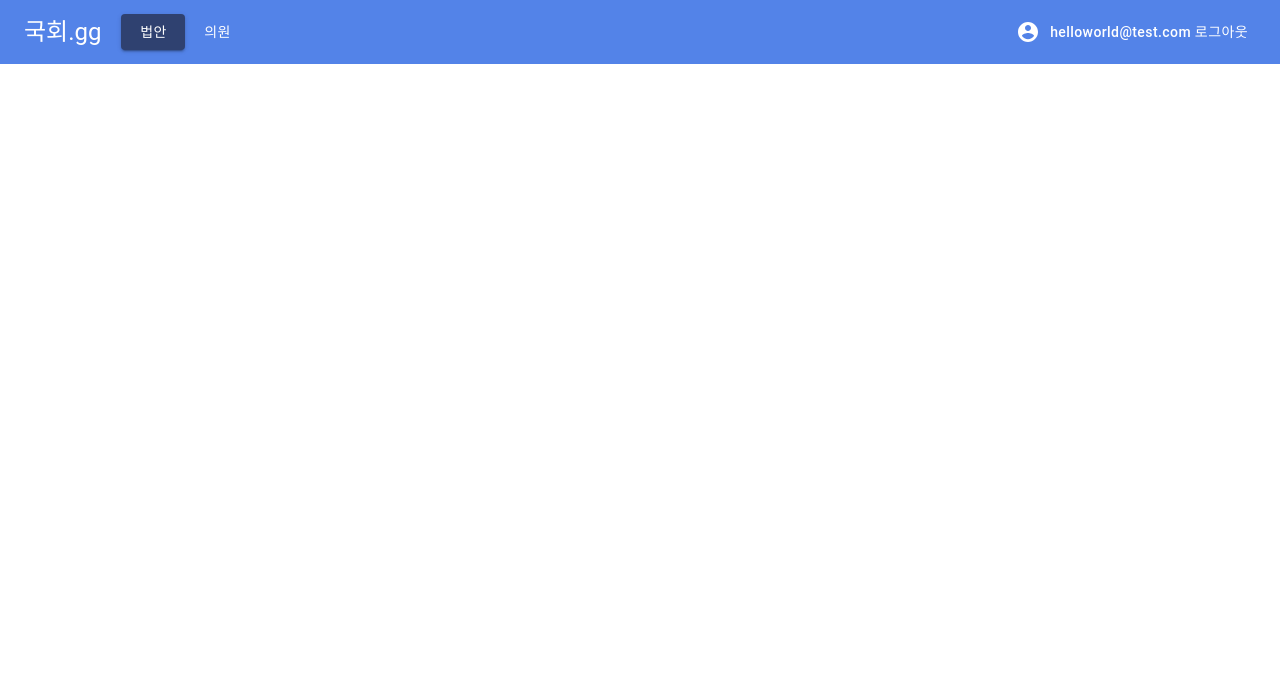
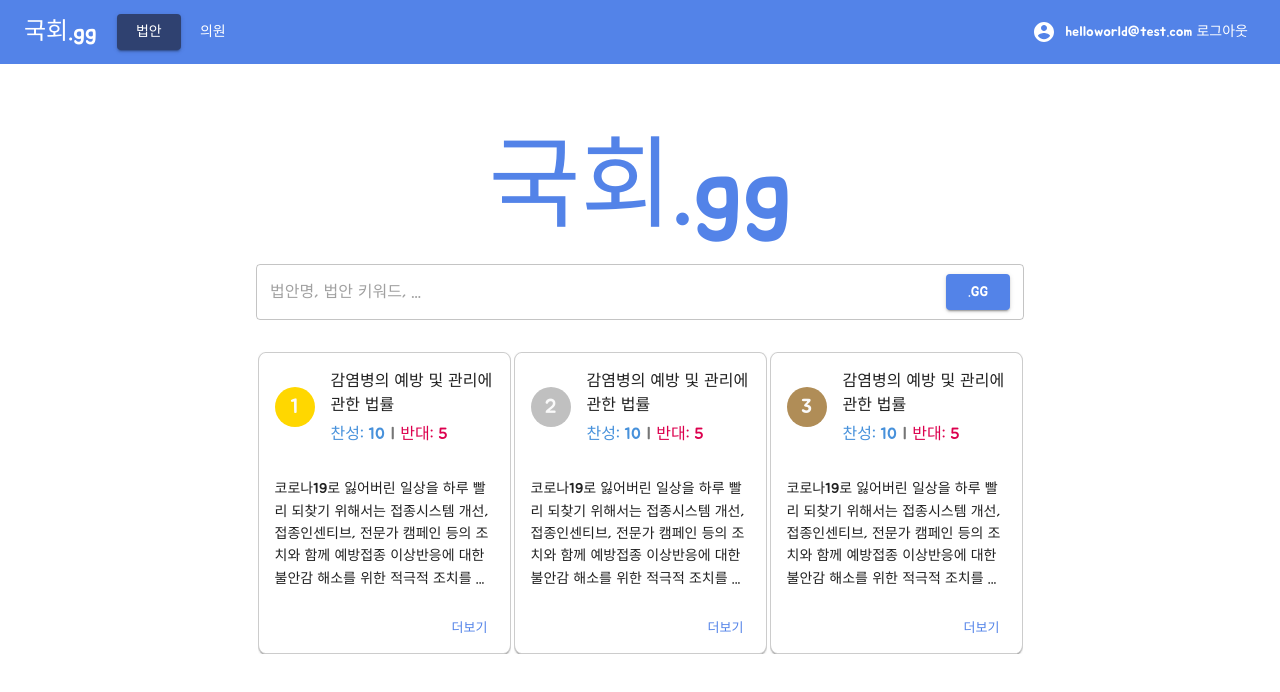
Before and after one commit to stg0123/assembly_project, a React (Create React App) app in the folder client/: page / in a window 1280 px wide. Shown: the top 692 px of the page. Built offline with nearby package versions, Linux system fonts and the light colour scheme.

Commit message:
[FRONTEND] 메인 화면, 탑3, 검색바

```diff
--- a/client/public/index.html
+++ b/client/public/index.html
@@ -1,14 +1,13 @@
 <!DOCTYPE html>
 <html lang="en">
+
 <head>
   <meta charset="utf-8" />
   <link rel="icon" href="%PUBLIC_URL%/favicon.ico" />
+  <link href="https://fonts.googleapis.com/css2?family=Black+Han+Sans&family=Jua&display=swap" rel="stylesheet">
   <meta name="viewport" content="width=device-width, initial-scale=1" />
   <meta name="theme-color" content="#000000" />
-    <meta
-      name="description"
-      content="Web site created using create-react-app"
-    />
+  <meta name="description" content="Web site created using create-react-app" />
   <link rel="apple-touch-icon" href="%PUBLIC_URL%/logo192.png" />
   <!--
       manifest.json provides metadata used when your web app is installed on a
@@ -26,6 +25,7 @@
     -->
   <title>React App</title>
 </head>
+
 <body>
   <noscript>You need to enable JavaScript to run this app.</noscript>
   <div id="root"></div>
@@ -40,4 +40,5 @@
       To create a production bundle, use `npm run build` or `yarn build`.
     -->
 </body>
+
 </html>
--- a/client/src/App.js
+++ b/client/src/App.js
@@ -7,6 +7,9 @@ import { Route, BrowserRouter, Switch } from 'react-router-dom';
 import Header from './components/Header'
 import { makeStyles } from '@material-ui/core/styles';
 import { useState } from 'react'
+import { Typography } from '@material-ui/core';
+import TopThreeList from './components/TopThreeList';
+import Main from './components/Main';
 
 const theme = createMuiTheme({
   palette: {
@@ -15,8 +18,21 @@ const theme = createMuiTheme({
     },
     secondary: {
       main: '#2F4170'
+    },
+    up: {
+      main: 'linear-gradient(45deg, #FE6B8B 30%, #FF8E53 90%)'
+    },
+    down: {
+      main: 'linear-gradient(45deg, #2196F3 30%, #21CBF3 90%)'
     }
-  }
+
+  },
+  typography: {
+    fontFamily: [
+      'Jua',
+      'Black Han Sans'
+    ].join(','),
+  },
 });
 
 const useStyles = makeStyles((theme) => ({
@@ -40,9 +56,9 @@ function App(props) {
     <MuiThemeProvider theme={theme}>
       <BrowserRouter>
         <Switch>
-          <Route path='/person' component={(props) => <Header {...props} type='person' {...dataProps} />} />
+          <Route path='/person' component={(props) => <Main {...props} {...dataProps} type="person" />} />} />
           <Route path='/login' component={(props) => <Header {...props} type='login' {...dataProps} />} />
-          <Route path='/' component={(props) => <Header {...props} type='law' {...dataProps} />} />
+          <Route path='/' component={(props) => <Main {...props} {...dataProps} type="law" />} />
         </Switch>
       </BrowserRouter>
     </MuiThemeProvider>
--- /dev/null
+++ b/client/src/components/Main.js
@@ -0,0 +1,16 @@
+import React from 'react';
+import Header from './Header';
+import SearchBar from './SearchBar';
+import TopThreeList from './TopThreeList';
+
+const Main = (props) => {
+    return (
+        <>
+            <Header {...props} type={props.type} />
+            <SearchBar showLogo type={props.type} />
+            {props.type === "law" && <TopThreeList />}
+        </>
+    );
+}
+
+export default Main;
--- a/client/src/components/SearchBar.js
+++ b/client/src/components/SearchBar.js
@@ -1,14 +1,47 @@
-import React from 'react';
-import { TextField, Container, InputAdornment, Button } from '@material-ui/core';
+import React, { useState } from 'react';
+import { TextField, Container, InputAdornment, Button, Typography } from '@material-ui/core';
+import { makeStyles } from '@material-ui/core/styles';
+
+const useStyles = makeStyles((theme) => ({
+    root: {
+        paddingTop: 50,
+        display: "flex",
+        justifyContent: "center",
+        flexDirection: "column",
+        alignItems: "center"
+    },
+    typography: {
+        fontSize: "100px",
+    },
+    search: {
+        width: "60vw"
+    },
+}));
 
 const SearchBar = (prop) => {
-    const isBill = prop.bill;
-    const placeholder = isBill ? "법안명, 법안 키워드, ..." : "의원명...";
+    const classes = useStyles();
+    const type = prop.type;
+    const showLogo = prop.showLogo;
+    const placeholder = type === 'law' ? "법안명, 법안 키워드, ..." : "의원명...";
+    const [input, setInput] = useState("");
+    const changeInput = (e) => {
+        setInput(e.target.value);
+        console.log(e.target.value)
+    }
+    const onSubmit = () => {
+        console.log(input);
+    }
+    const handleKeyDown = (e) => {
+        if (e.key === "Enter") {
+            onSubmit();
+        }
+    }
     return (
-        <Container style={{ paddingTop: 100, paddingBottom: 100 }}>
-            <TextField style={{ width: "60%" }} placeholder={placeholder} variant="outlined"
+        <Container className={classes.root}>
+            {showLogo && <Typography className={classes.typography} color="primary">국회.gg</Typography>}
+            <TextField className={classes.search} placeholder={placeholder} variant="outlined" onKeyDown={handleKeyDown} onChange={changeInput}
                 InputProps={{
-                    endAdornment: <InputAdornment position="end"><Button variant="contained" color="primary">.GG</Button></InputAdornment>
+                    endAdornment: <InputAdornment position="end"><Button variant="contained" color="primary" onClick={onSubmit}>.GG</Button></InputAdornment>
                 }}
             />
         </Container>
--- /dev/null
+++ b/client/src/components/TopThreeList.js
@@ -0,0 +1,135 @@
+import React from 'react';
+import { GridList, GridListTile, makeStyles, Container, Avatar, Typography, Button } from '@material-ui/core';
+import Card from '@material-ui/core/Card';
+import CardActions from '@material-ui/core/CardActions';
+import CardContent from '@material-ui/core/CardContent';
+import CardHeader from '@material-ui/core/CardHeader';
+import { useEffect } from 'react';
+
+const useStyles = makeStyles((theme) => ({
+    root: {
+        width: "60%",
+    },
+    tile: {
+        background: "#ddd",
+        borderRadius: 5,
+
+    },
+    card: {
+        border: "1px solid #ccc",
+        borderRadius: "3%"
+    },
+    header: {
+        display: "flex",
+    },
+    1: {
+        background: "gold",
+    },
+    2: {
+        background: "silver"
+    },
+    3: {
+        background: "#B08D57"
+    },
+    title: {
+        overflow: "hidden",
+        textOverflow: "ellipsis",
+        display: "-webkit-box",
+        WebkitLineClamp: 2,
+        WebkitBoxOrient: "vertical",
+        lineHeight: "1.5rem",
+        height: "3rem"
+    },
+    summary: {
+        fontSize: "14px",
+        overflow: "hidden",
+        textOverflow: "ellipsis",
+        display: "-webkit-box",
+        WebkitLineClamp: 5,
+        WebkitBoxOrient: "vertical",
+        lineHeight: "1.4rem",
+        height: "7rem"
+
+
+    },
+    votes: {
+        '& .up': {
+            color: '#4791db'
+        },
+        '& .down': {
+            color: '#dc004e'
+        },
+    },
+    actions: {
+        display: "flex",
+        justifyContent: "flex-end"
+    }
+}))
+
+const TopThreeItem = ({ rank }) => {
+    const classes = useStyles();
+
+    const bill = {
+        id: "1238012",
+        title: "감염병의 예방 및 관리에 관한 법률",
+        up: 10,
+        down: 5,
+        summary: `
+            코로나19로 잃어버린 일상을 하루 빨리 되찾기 위해서는 접종시스템 개선, 접종인센티브, 전문가 캠페인 등의 조치와 함께 예방접종 이상반응에 대한 불안감 해소를 위한 적극적 조치를 통해 접종률을 향상시켜야 함.
+            이와 관련 1995년 이후 백신 제조나 유통의 결함이 없더라도 접종으로 인한 피해가 인정되면 국가에서 그 피해를 책임지는 ‘예방접종피해보상제도’를 시행하고 있음.특히 대법원은 예방접종과 장애 등 사이의 인과관계는 반드시 의학적·자연과학적으로 명백히 증명되어야 하는 것은 아니고, 간접적 사실관계 등 제반 사정을 고려할 때 인과관계가 있다고 추단되는 경우에는 증명이 있다고 보아야 한다(대법원 2019. 4. 3. 선고 2017두52764 판결).고 하였음.
+            하지만 예방접종과 피해사실의 인과성을 밝히기 쉽지 않고 심사 기간 장기화로 적시에 충분한 보상이 이뤄지지 않고 있으며, 최근 코로나19 백신 접종 후 이상반응 사례로 국민들의 우려가 큰 상황임.
+            코로나19 백신은 초유의 감염병 재난상황을 극복하고자 신속하게 심사하여 허가한 의약품으로 이상반응 입증이 어려운 의학적 그레이존이 존재할 수밖에 없음.이에 혹시라도 발생할 수 있을 코로나19 백신 접종 후 이상반응에 대한 보상을 함에 있어 모든 가능성을 열어두고 보다 선제적 조치를 할 필요가 있음.
+            이에 코로나19 백신 등 신속심사 허가된 의약품을 투여받은 사람이 이상 증상 또는 질병이 발생한 경우 국가 등이 보상 비용을 선지급할 수 있도록 함으로써 팬데믹 상황에서 백신 부작용에 대한 불안감을 해소하고 일반 국민과 의료진의 백신 접종 수용성을 높이도록 하려는 것임(안 제71조의2 신설).'
+            `
+    }
+
+    const routeToBill = () => {
+        console.log(bill.id);
+    }
+    return (
+        <Card className={classes.card}>
+            <CardHeader
+                avatar={<Avatar className={classes[rank]}>{rank}</Avatar>}
+                title={
+                    <Typography className={classes.title} color="textPrimary" gutterBottom>
+                        {bill.title}
+                    </Typography>
+                }
+                subheader={
+                    <Typography color="textSecondary" className={classes.votes}>
+                        <span className="up">찬성: {bill.up}</span> | <span className="down">반대: {bill.down}</span>
+                    </Typography>
+
+                }
+            />
+            <CardContent>
+                <Typography variant="body1" component="p" className={classes.summary}>
+                    {bill.summary}
+                </Typography>
+            </CardContent>
+            <CardActions className={classes.actions}>
+                <Button size="small" color="primary" onClick={routeToBill}>
+                    더보기
+                </Button>
+            </CardActions>
+        </Card>
+    )
+}
+
+const TopThreeList = () => {
+    const classes = useStyles();
+    useEffect(() => {
+        //get Top Three
+        console.log('mount')
+    }, []);
+    return (
+        <GridList cols={3} className={classes.root} style={{ margin: "30px auto" }} spacing={3}>
+            <GridListTile style={{ height: "auto" }}><TopThreeItem rank={1} /></GridListTile>
+            <GridListTile style={{ height: "auto" }}><TopThreeItem rank={2} /></GridListTile>
+            <GridListTile style={{ height: "auto" }}><TopThreeItem rank={3} /></GridListTile>
+        </GridList>
+    )
+}
+
+
+export default TopThreeList;
```
Lines whose indentation alone changed are shown as unchanged.
